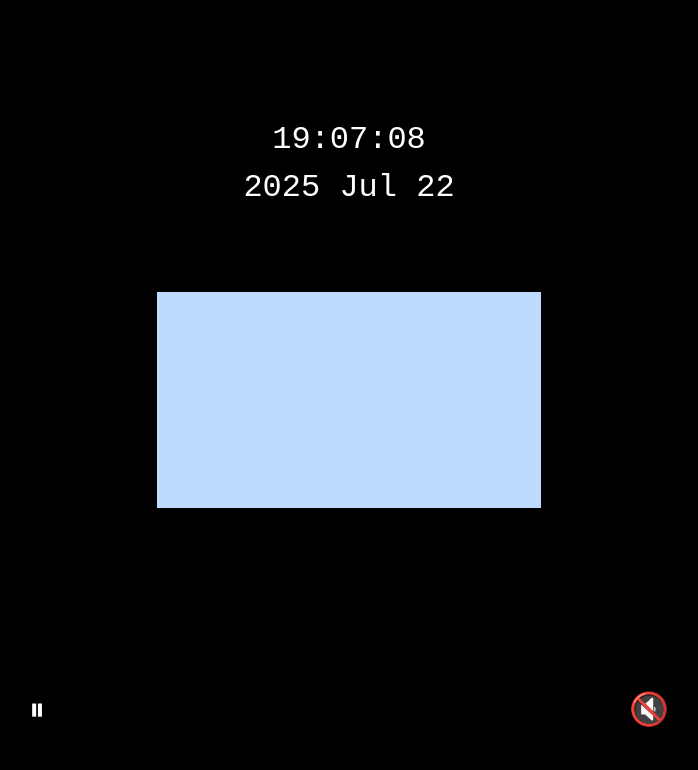
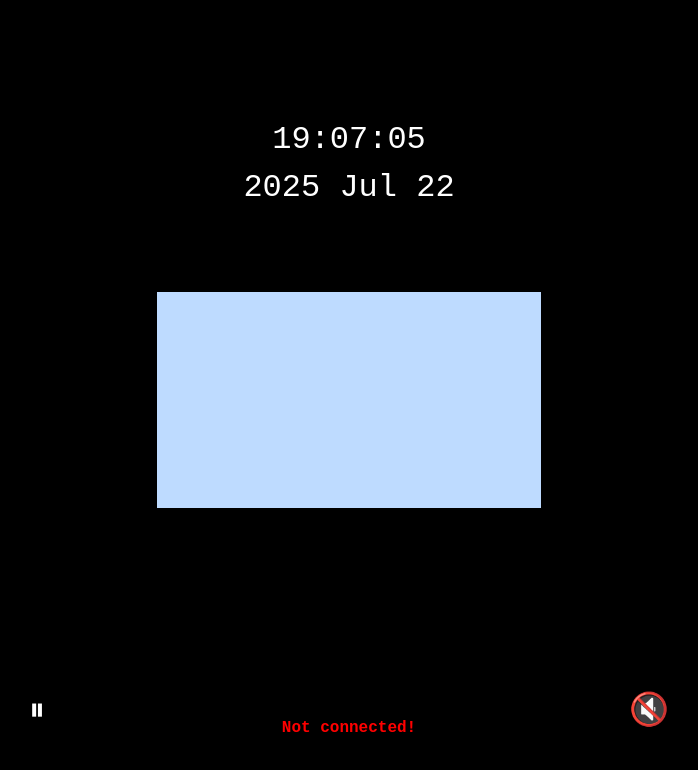
Before and after one commit to CeeDyyy/youtube-remote, a Next.js app in the folder nextjs/: page /v1-1 in a window 1280 px wide. Shown: the top 770 px of the page, without its empty margins (291-989 px from the left). Built offline with nearby package versions, Linux system fonts and the light colour scheme; no server answers.

Commit message:
[Web App] 1.0.1 - Connection close on idle handling

```diff
--- /dev/null
+++ b/nextjs/src/app/v1-0-1/components/display.js
@@ -0,0 +1,46 @@
+'use client'
+
+import Clock from '../../../components/clock';
+
+export default function Display() {
+
+  return (
+    <div style={styles.box}>
+      <div style={{ position: 'relative', width: '100vw', height: '100vh' }}>
+        <div style={styles.middle}>
+          <div className="w-[384px] h-[216px] bg-blue-200">
+
+          </div>
+        </div>
+        <div style={styles.upper}>
+          <Clock />
+        </div>
+      </div>
+    </div>
+  )
+}
+
+const styles = {
+  box: {
+    position: 'fixed',
+    top: '50%',
+    left: '50%',
+    transform: 'translate(-50%, -50%)',
+    fontSize: '2rem',
+    zIndex: 999,
+    transition: 'opacity 0.2s',
+    color: 'white'
+  },
+  middle: {
+    position: 'absolute',
+    top: '50%',
+    left: '50%',
+    transform: 'translate(-50%, -50%)',
+  },
+  upper: {
+    position: 'absolute',
+    top: '29%',
+    left: '50%',
+    transform: 'translate(-50%, calc(-100% - 20px))',
+  },
+};
--- /dev/null
+++ b/nextjs/src/app/v1-0-1/layout.js
@@ -0,0 +1,12 @@
+export const metadata = {
+  title: "v1.0.1",
+  description: "Connection close on idle handling",
+};
+
+export default function RootLayout({ children }) {
+  return (
+    <div>
+      {children}
+    </div>
+  );
+}
--- /dev/null
+++ b/nextjs/src/app/v1-0-1/page.tsx
@@ -0,0 +1,157 @@
+'use client'
+
+import { useEffect, useRef, useState } from 'react';
+
+export default function Home() {
+  const ws = useRef<WebSocket | null>(null);
+  const reconnectTimeout = useRef<NodeJS.Timeout | null>(null);
+  const [connected, setConnected] = useState(false);
+  const [statusMsg, setStatusMsg] = useState("Disconnected");
+
+  // Replace with your PC's LAN address!
+  const serverUrl = "wss://ytr-serv.maisonsoftware.app";
+
+  function setupWebSocket() {
+    setStatusMsg("Connecting...");
+    console.log("[YouTubeRemote] Connecting...");
+    const socket = new WebSocket(serverUrl);
+
+    socket.onopen = () => {
+      setConnected(true);
+      setStatusMsg("Connected");
+      console.log("[YouTubeRemote] Connected");
+      // You can notify server or sync on open if needed
+    };
+
+    socket.onclose = () => {
+      setConnected(false);
+      setStatusMsg("Disconnected. Reconnecting...");
+      console.log("[YouTubeRemote] Disconnected. Reconnecting...");
+      // Reconnect after delay, unless already scheduled
+      if (!reconnectTimeout.current) {
+        reconnectTimeout.current = setTimeout(() => {
+          setupWebSocket();
+          reconnectTimeout.current = null;
+        }, 2000); // 2 seconds
+      }
+    };
+
+    socket.onerror = (err) => {
+      setStatusMsg("Connection error. Reconnecting...");
+      console.log("[YouTubeRemote] Connection error. Reconnecting...");
+      socket.close();
+    };
+
+    ws.current = socket;
+  }
+
+  useEffect(() => {
+    setupWebSocket();
+    return () => {
+      ws.current?.close();
+      if (reconnectTimeout.current) clearTimeout(reconnectTimeout.current);
+    };
+    // eslint-disable-next-line
+  }, []);
+
+  function send(msg: any) {
+    if (ws.current && ws.current.readyState === WebSocket.OPEN) {
+      ws.current.send(typeof msg === "string" ? msg : JSON.stringify(msg));
+    } else {
+      setStatusMsg("Not connected!");
+      console.log("[YouTubeRemote] Not connected!");
+    }
+  }
+
+  const scrollMid = 100000;
+  const scrollStep = 10; // Sensitivity: how much scroll counts as one tick
+  const [upCount, setUpCount] = useState(0);
+  const [downCount, setDownCount] = useState(0);
+
+  const upTimerRef = useRef<NodeJS.Timeout | null>(null);
+  const downTimerRef = useRef<NodeJS.Timeout | null>(null);
+
+  // Function A (scroll up)
+  const onScrollUp = () => {
+    console.log('Function A: Scroll Up');
+    setUpCount(prev => prev + 1);
+    send("backward");
+    if (upTimerRef.current) clearTimeout(upTimerRef.current);
+    upTimerRef.current = setTimeout(() => setUpCount(0), 800); // Hide after 800ms
+  };
+
+  // Function B (scroll down)
+  const onScrollDown = () => {
+    console.log('Function B: Scroll Down');
+    setDownCount(prev => prev + 1);
+    send("forward");
+    if (downTimerRef.current) clearTimeout(downTimerRef.current);
+    downTimerRef.current = setTimeout(() => setDownCount(0), 800); // Hide after 800ms
+  };
+
+  useEffect(() => {
+    window.scrollTo(0, scrollMid);
+
+    const handleScroll = () => {
+      const delta = window.scrollY - scrollMid;
+
+      if (delta <= -scrollStep) {
+        onScrollUp();
+      } else if (delta >= scrollStep) {
+        onScrollDown();
+      }
+
+      window.scrollTo(0, scrollMid); // Reset scroll position
+    };
+
+    window.addEventListener('scroll', handleScroll, { passive: true });
+
+    return () => {
+      window.removeEventListener('scroll', handleScroll);
+    };
+  }, []);
+
+  return (
+    <div style={styles.page}>
+      <div style={styles.spacer} />
+      {upCount > 0 && (
+        <div style={{ ...styles.counter, color: '#f44' }}>-{upCount}</div>
+      )}
+      {downCount > 0 && (
+        <div style={{ ...styles.counter, color: '#4f4' }}>+{downCount}</div>
+      )}
+      <div style={{ ...styles.counter, top: '90%' }}>
+        <span
+          style={{
+            color: connected ? "green" : "red",
+            fontWeight: "bold",
+            fontSize: "16px",
+          }}
+        >
+          {statusMsg}
+        </span>
+      </div>
+    </div>
+  );
+}
+
+const styles = {
+  page: {
+    height: '200000px',
+    backgroundColor: '#000',
+    fontFamily: 'monospace',
+    position: 'relative' as const,
+  },
+  spacer: {
+    height: '200000px',
+  },
+  counter: {
+    position: 'fixed' as const,
+    top: '50%',
+    left: '50%',
+    transform: 'translate(-50%, -50%)',
+    fontSize: '4rem',
+    zIndex: 999,
+    transition: 'opacity 0.2s',
+  },
+};
--- a/nextjs/src/app/v1-1/page.tsx
+++ b/nextjs/src/app/v1-1/page.tsx
@@ -4,20 +4,64 @@ import { useEffect, useRef, useState } from 'react';
 import Display from './components/display';
 
 export default function Home() {
-    const ws = useRef(null);
+    const ws = useRef<WebSocket | null>(null);
+    const reconnectTimeout = useRef<NodeJS.Timeout | null>(null);
+    const [connected, setConnected] = useState(false);
+    const [statusMsg, setStatusMsg] = useState("Disconnected");
 
     // Replace with your PC's LAN address!
     const serverUrl = "wss://ytr-serv.maisonsoftware.app";
 
+    function setupWebSocket() {
+        setStatusMsg("Connecting...");
+        console.log("[YouTubeRemote] Connecting...");
+        const socket = new WebSocket(serverUrl);
+
+        socket.onopen = () => {
+            setConnected(true);
+            setStatusMsg("Connected");
+            console.log("[YouTubeRemote] Connected");
+            // You can notify server or sync on open if needed
+        };
+
+        socket.onclose = () => {
+            setConnected(false);
+            setStatusMsg("Disconnected. Reconnecting...");
+            console.log("[YouTubeRemote] Disconnected. Reconnecting...");
+            // Reconnect after delay, unless already scheduled
+            if (!reconnectTimeout.current) {
+                reconnectTimeout.current = setTimeout(() => {
+                    setupWebSocket();
+                    reconnectTimeout.current = null;
+                }, 2000); // 2 seconds
+            }
+        };
+
+        socket.onerror = (err) => {
+            setStatusMsg("Connection error. Reconnecting...");
+            console.log("[YouTubeRemote] Connection error. Reconnecting...");
+            socket.close();
+        };
+
+        ws.current = socket;
+    }
+
     useEffect(() => {
-        ws.current = new WebSocket(serverUrl);
+        setupWebSocket();
         return () => {
             ws.current?.close();
+            if (reconnectTimeout.current) clearTimeout(reconnectTimeout.current);
         };
-    }, [serverUrl]);
+        // eslint-disable-next-line
+    }, []);
 
-    function send(msg: string) {
-        ws.current?.send(msg);
+    function send(msg: any) {
+        if (ws.current && ws.current.readyState === WebSocket.OPEN) {
+            ws.current.send(typeof msg === "string" ? msg : JSON.stringify(msg));
+        } else {
+            setStatusMsg("Not connected!");
+            console.log("[YouTubeRemote] Not connected!");
+        }
     }
 
     const scrollMid = 100000;
@@ -109,6 +153,17 @@ export default function Home() {
             {downCount > 0 && (
                 <div style={{ ...styles.counter }}>+{downCount}</div>
             )}
+            <div style={{ ...styles.counter, top: '90%' }}>
+                <span
+                    style={{
+                        color: connected ? "green" : "red",
+                        fontWeight: "bold",
+                        fontSize: "16px",
+                    }}
+                >
+                    {statusMsg}
+                </span>
+            </div>
         </div>
     );
 }
```
